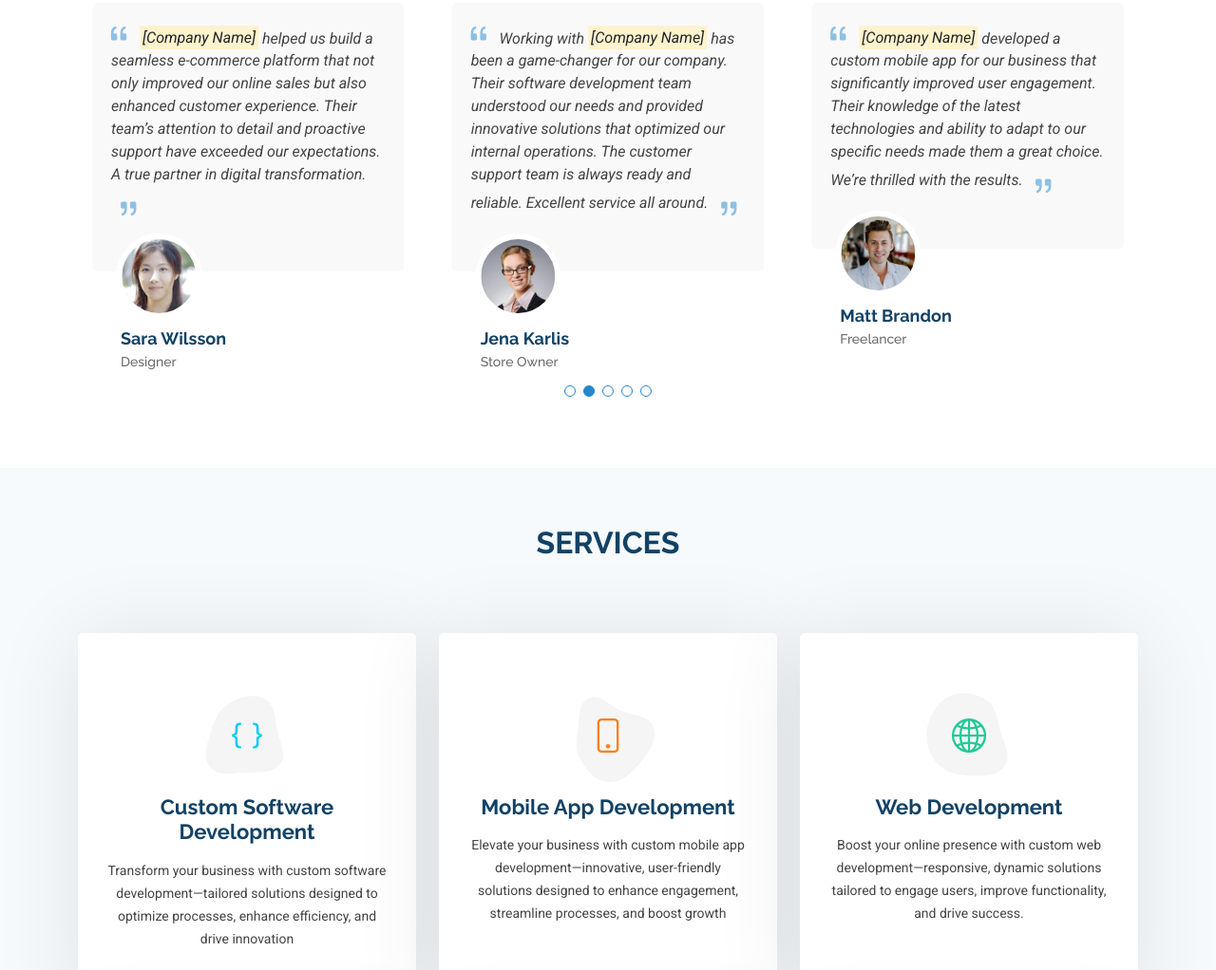
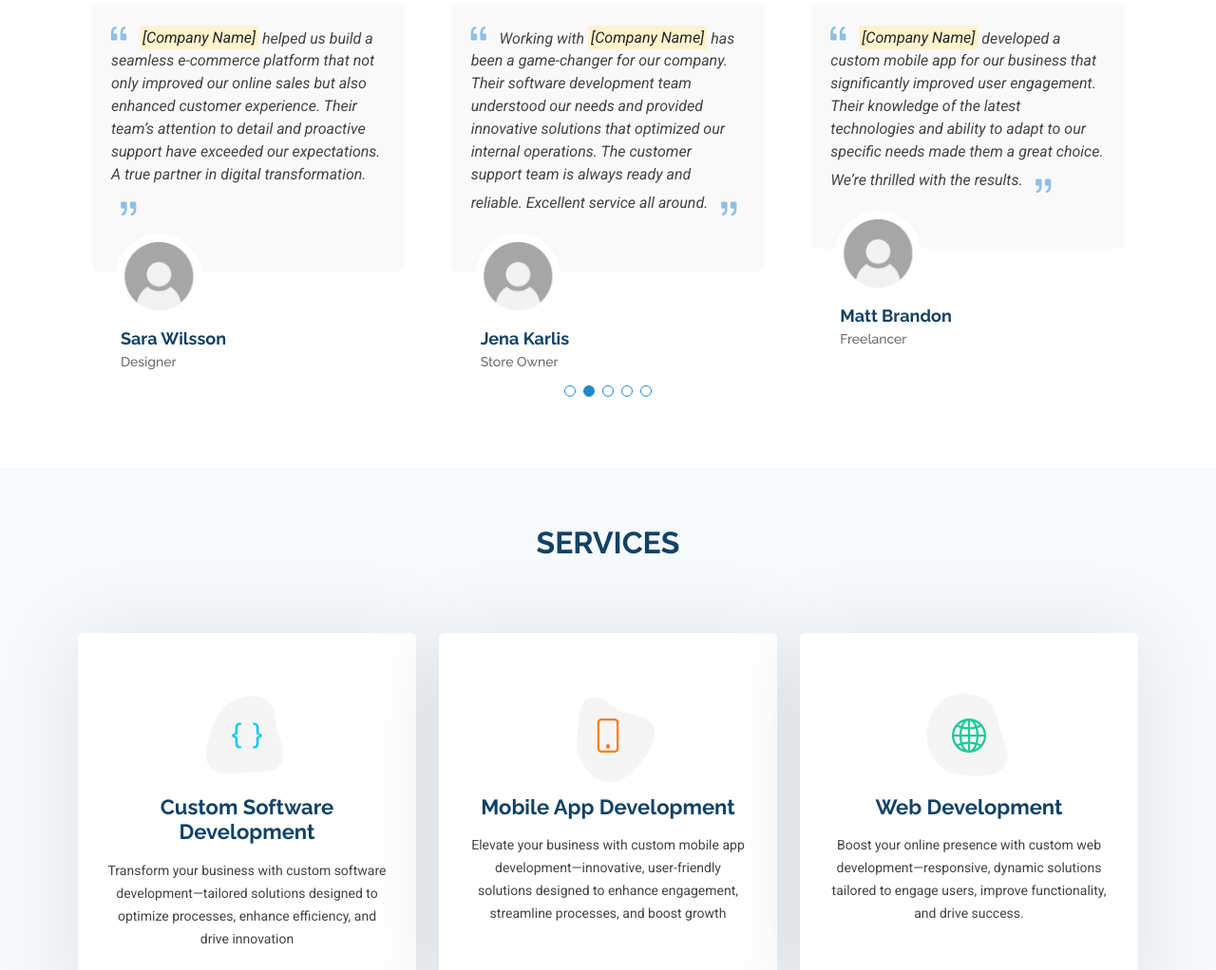
Before and after one commit to RutvijMahamuni/BusinessSite5, a plain HTML site: page index.html in a window 1280 px wide. Shown: the part 2434-3456 px from the top of the page at 95% size. Drawn offline with Linux system fonts and the light colour scheme.

Commit message:
Layout Completed

```diff
--- a/index.html
+++ b/index.html
@@ -412,7 +412,7 @@
                   <i class="bi bi-quote quote-icon-right"></i>
                 </p>
                 <img
-                  src="assets/img/testimonials/testimonials-1.jpg"
+                  src="assets/img/testimonials/testimonials.jpg"
                   class="testimonial-img"
                   alt=""
                 />
@@ -437,7 +437,7 @@
                   <i class="bi bi-quote quote-icon-right"></i>
                 </p>
                 <img
-                  src="assets/img/testimonials/testimonials-2.jpg"
+                  src="assets/img/testimonials/testimonials.jpg"
                   class="testimonial-img"
                   alt=""
                 />
@@ -462,7 +462,7 @@
                   <i class="bi bi-quote quote-icon-right"></i>
                 </p>
                 <img
-                  src="assets/img/testimonials/testimonials-3.jpg"
+                  src="assets/img/testimonials/testimonials.jpg"
                   class="testimonial-img"
                   alt=""
                 />
@@ -486,7 +486,7 @@
                   <i class="bi bi-quote quote-icon-right"></i>
                 </p>
                 <img
-                  src="assets/img/testimonials/testimonials-4.jpg"
+                  src="assets/img/testimonials/testimonials.jpg"
                   class="testimonial-img"
                   alt=""
                 />
@@ -510,7 +510,7 @@
                   <i class="bi bi-quote quote-icon-right"></i>
                 </p>
                 <img
-                  src="assets/img/testimonials/testimonials-5.jpg"
+                  src="assets/img/testimonials/testimonials.jpg"
                   class="testimonial-img"
                   alt=""
                 />
```
Also changed, not shown: assets/img/testimonials/testimonials-1.jpg (deleted), assets/img/testimonials/testimonials-2.jpg (deleted), assets/img/testimonials/testimonials-3.jpg (deleted), assets/img/testimonials/testimonials-4.jpg (deleted), assets/img/testimonials/testimonials-5.jpg (deleted), assets/img/testimonials/testimonials.jpg (added).
